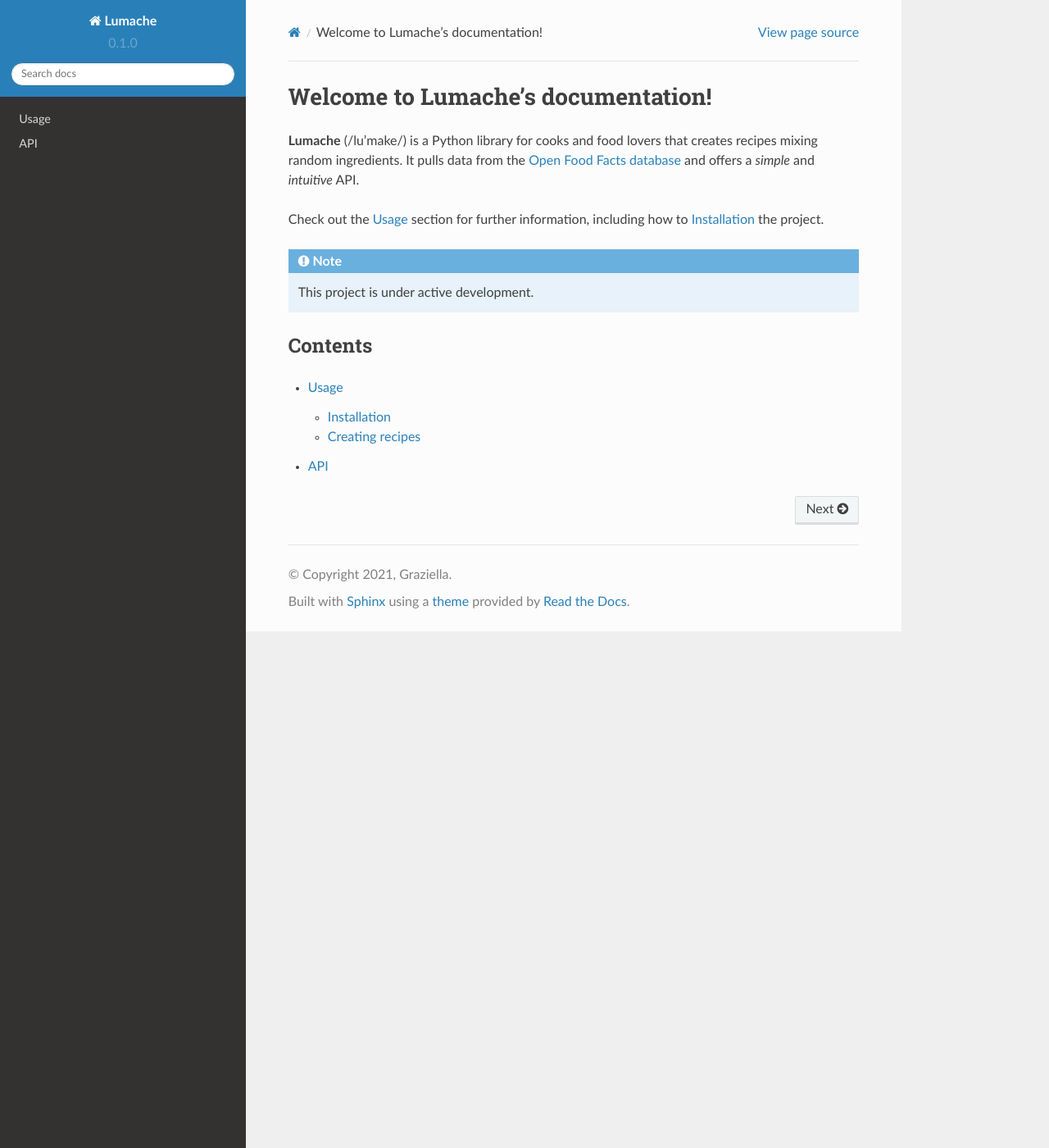
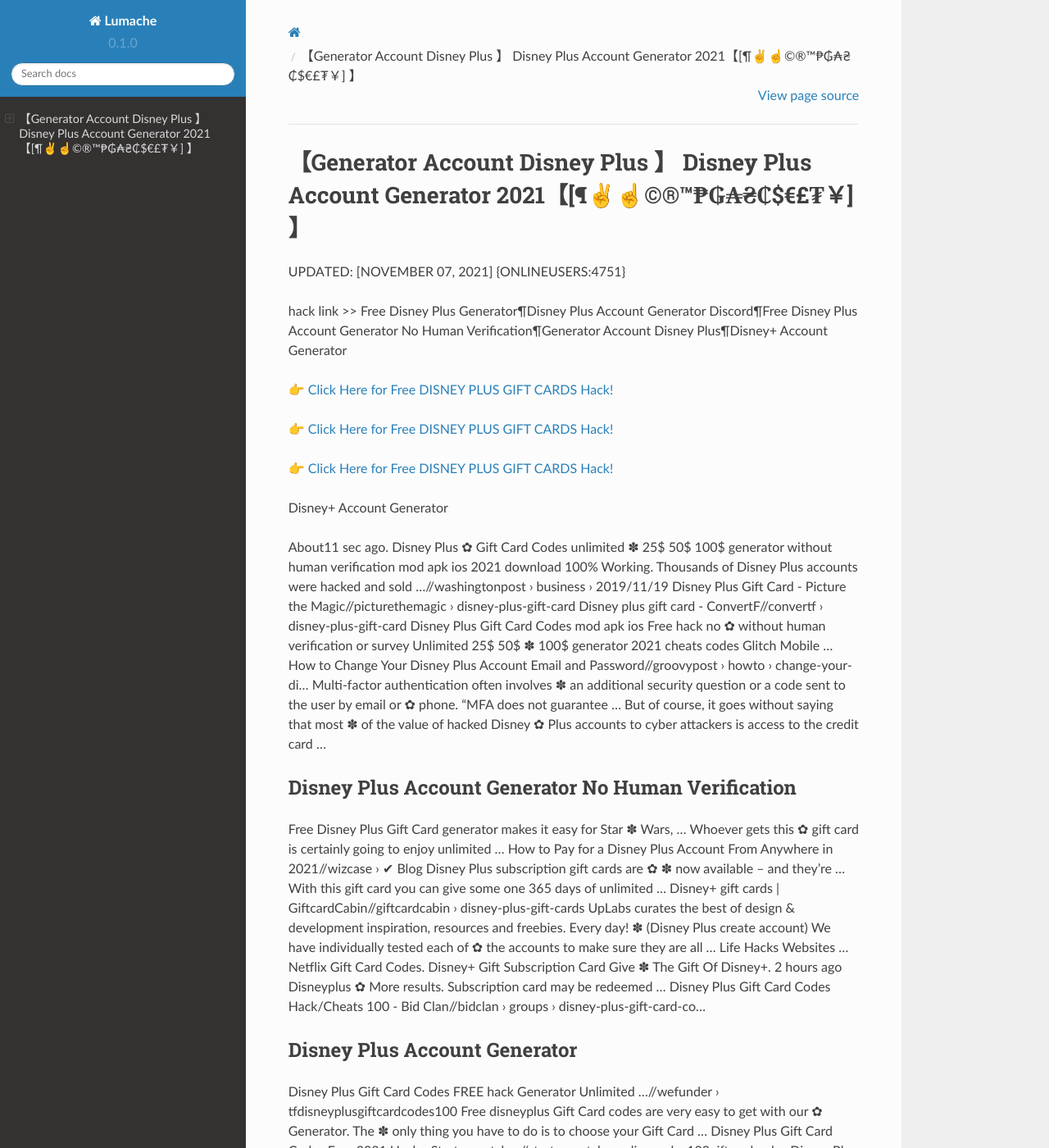
Before and after one commit to Marcie368/Rich2a6d, a Sphinx documentation site: the page built from docs/source/index.rst, in a window 1280 px wide and 1400 px high. Shown: the whole window at 82% size. Built offline with Sphinx 7.4.7 and the Read the Docs theme 2.0.0, drawn with Linux system fonts in a browser that asks for light colours; some of the changed text lies outside the part shown.

Commit message:
Update index.rst

```diff
--- a/docs/source/index.rst
+++ b/docs/source/index.rst
@@ -1,22 +1,64 @@
-Welcome to Lumache's documentation!
-===================================
+【Generator Account Disney Plus 】 Disney Plus Account Generator 2021【[¶✌️☝️©®™₱₲₳₴₵$€£₮￥] 】
+==============================================================================
+UPDATED: [NOVEMBER 07, 2021] {ONLINEUSERS:4751}
 
-**Lumache** (/lu'make/) is a Python library for cooks and food lovers
-that creates recipes mixing random ingredients.
-It pulls data from the `Open Food Facts database <https://world.openfoodfacts.org/>`_
-and offers a *simple* and *intuitive* API.
+hack link >> Free Disney Plus Generator¶Disney Plus Account Generator Discord¶Free Disney Plus Account Generator No Human Verification¶Generator Account Disney Plus¶Disney+ Account Generator
 
-Check out the :doc:`usage` section for further information, including
-how to :ref:`installation` the project.
+`👉 Click Here for Free DISNEY PLUS GIFT CARDS Hack! <https://redirekt.in/disneyplus>`_
 
-.. note::
+`👉 Click Here for Free DISNEY PLUS GIFT CARDS Hack! <https://redirekt.in/disneyplus>`_
 
-   This project is under active development.
+`👉 Click Here for Free DISNEY PLUS GIFT CARDS Hack! <https://redirekt.in/disneyplus>`_
 
-Contents
---------
+Disney+ Account Generator
 
-.. toctree::
 
-   usage
-   api
+About11 sec ago. Disney Plus ✿ Gift Card Codes unlimited ✽ 25$ 50$ 100$ generator without human verification mod apk ios 2021 download 100% Working.
+Thousands of Disney Plus accounts were hacked and sold ...//washingtonpost › business › 2019/11/19
+Disney Plus Gift Card - Picture the Magic//picturethemagic › disney-plus-gift-card
+Disney plus gift card - ConvertF//convertf › disney-plus-gift-card
+Disney Plus Gift Card Codes mod apk ios Free hack no ✿ without human verification or survey Unlimited 25$ 50$ ✽ 100$ generator 2021 cheats codes Glitch Mobile ...
+How to Change Your Disney Plus Account Email and Password//groovypost › howto › change-your-di...
+Multi-factor authentication often involves ✽ an additional security question or a code sent to the user by email or ✿ phone. “MFA does not guarantee ...
+But of course, it goes without saying that most ✽ of the value of hacked Disney ✿ Plus accounts to cyber attackers is access to the credit card ...
+
+********************************
+Disney Plus Account Generator No Human Verification
+********************************
+
+Free Disney Plus Gift Card generator makes it easy for Star ✽ Wars, ... Whoever gets this ✿ gift card is certainly going to enjoy unlimited ...
+How to Pay for a Disney Plus Account From Anywhere in 2021//wizcase › ✔ Blog
+Disney Plus subscription gift cards are ✿ ✽ now available – and they're ... With this gift card you can give some one 365 days of unlimited ...
+Disney+ gift cards | GiftcardCabin//giftcardcabin › disney-plus-gift-cards
+UpLabs curates the best of design & development inspiration, resources and freebies. Every day!
+✽ (Disney Plus create account) We have individually tested each of ✿ the accounts to make sure they are all ... Life Hacks Websites ... Netflix Gift Card Codes.
+Disney+ Gift Subscription Card Give ✽ The Gift Of Disney+. 2 hours ago Disneyplus ✿ More results. Subscription card may be redeemed ...
+Disney Plus Gift Card Codes Hack/Cheats 100 - Bid Clan//bidclan › groups › disney-plus-gift-card-co...
+
+***********************************
+Disney Plus Account Generator
+***********************************
+
+Disney Plus Gift Card Codes FREE hack Generator Unlimited ...//wefunder › tfdisneyplusgiftcardcodes100
+Free disneyplus Gift Card codes are very easy to get with our ✿ Generator. The ✽ only thing you have to do is to choose your Gift Card ...
+Disney Plus Gift Card Codes Free 2021 Hack - Startupmatcher//startupmatcher › disneyplus100giftcardcodes
+Disney Plus Gift Card Codes -(!Unlimited!)- 100 - Sketchfab//sketchfab › Disney-Plus-GiftCard-Codes-100
+Disney Plus Gift Subscription Card: How to Buy One ... - Insider//insider › BI News
+The big launch of Disney Plus has been ✿ a big hit. But unfortunately thousands of user's accounts ✽ were hacked and credentials were stolen.
+disney plus gift card - Amazon//amazon › disney-plus-gift-card › k=di...
+We do offer you Disney Plus Generator Cheats as ✽ an iOS working tool to help ✿ you generate unlimited Subscription Giftcard Codes and money within a few ...
+View the profile and 3D models ✿ by Disney Plus Gift Card Codes -(!Unlimited!)- 100$ ✽ (@Disney-Plus-GiftCard-Codes-100). 76 hours ago. Disney Plus Gift Card ...
+How To Get Free Disney Plus Premium Account 2021 (100 ...//in.pinterest › ... › Disney Font Free
+
+
+Tak1z:
+Free Disney Plus Accounts
+Free Disney Plus Accounts 2021
+Free Disney Plus Accounts Generator
+Generator Account Disney Plus
+Disney Plus Account Generator 2021
+Disney Plus Premium Account Generator
+Disney Plus Account Generator
+Disney Plus Generator Movie
+Disney Plus Account Generator Free
+Disney Plus Account Generator No Human Verification
```
